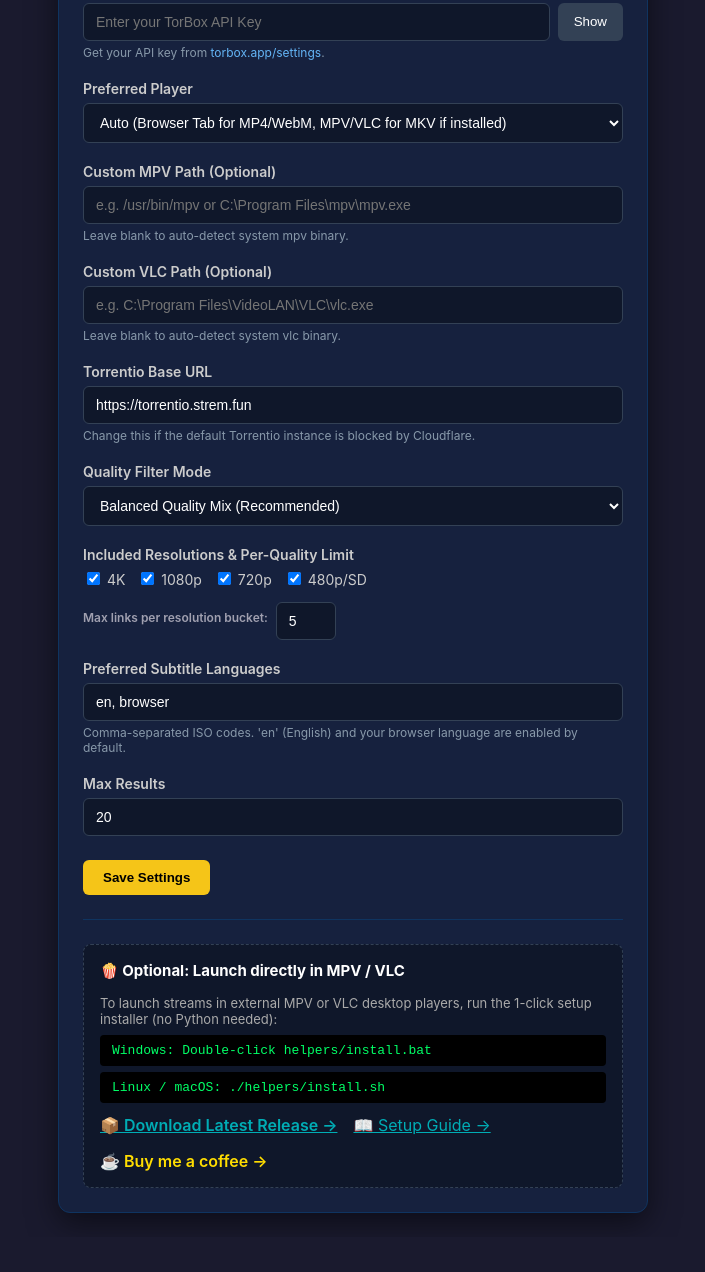
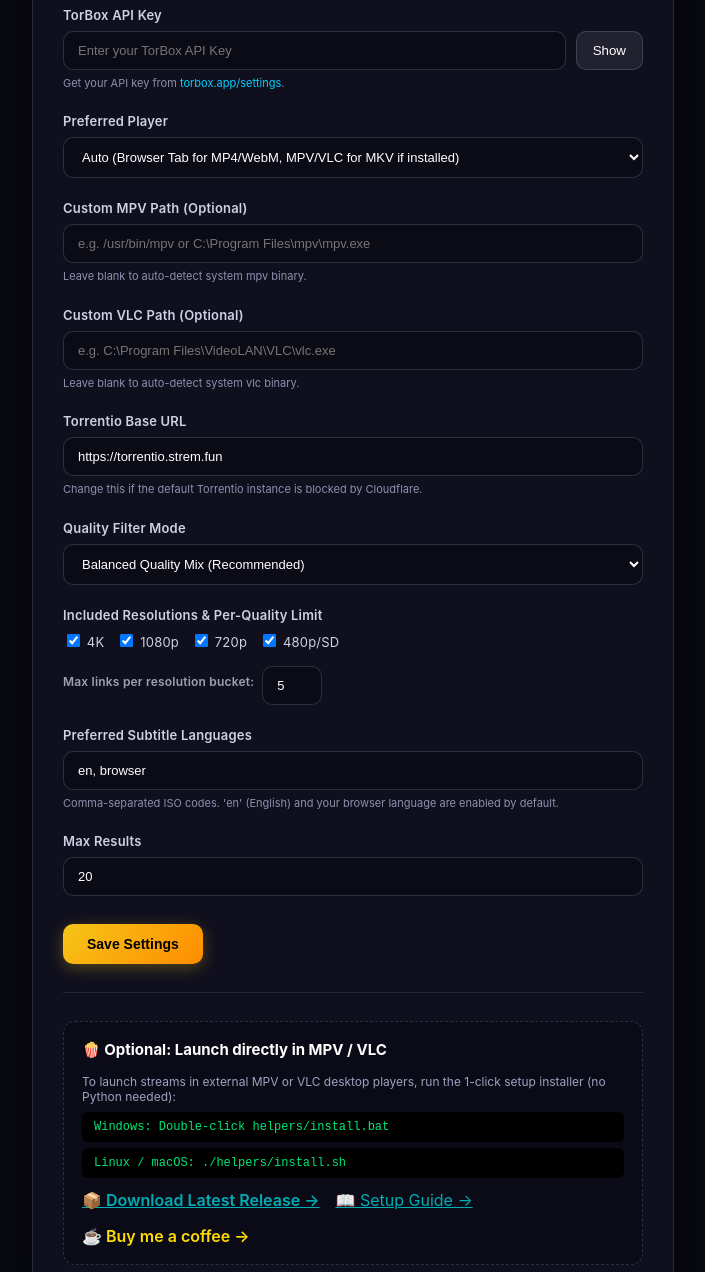
Before and after one commit to flamprakis/torbox-streamer, a browser extension: page extension/options/options.html in a window 1280 px wide. Shown: the part 123-1395 px from the top of the page, without its empty margins (287-992 px from the left). Before the commit the page ends 1360 px from the top, so only its background shows below. Drawn offline with Linux system fonts and the light colour scheme.

Commit message:
feat(ui): implement instant search, media badges, speed controls, PiP, exit button, and glass options theme

```diff
--- a/extension/options/options.css
+++ b/extension/options/options.css
@@ -1,73 +1,91 @@
 body {
-  font-family: -apple-system, BlinkMacSystemFont, "Segoe UI", Roboto, Helvetica, Arial, sans-serif;
-  background-color: #1a1a2e;
-  color: #e0e0e0;
+  font-family: -apple-system, BlinkMacSystemFont, "Segoe UI", Roboto, Oxygen, Ubuntu, Cantarell, sans-serif;
+  background: #090912;
+  color: #e0e0f0;
   margin: 0;
-  padding: 24px;
+  padding: 32px 16px;
   display: flex;
   justify-content: center;
+  align-items: flex-start;
+  min-height: 100vh;
+  box-sizing: border-box;
 }
 
 .container {
   width: 100%;
-  max-width: 540px;
-  background: #16213e;
-  border: 1px solid #0f3460;
-  border-radius: 12px;
-  padding: 24px;
-  box-shadow: 0 10px 30px rgba(0,0,0,0.5);
+  max-width: 580px;
+  background: rgba(18, 18, 32, 0.82);
+  backdrop-filter: blur(20px) saturate(180%);
+  -webkit-backdrop-filter: blur(20px) saturate(180%);
+  border: 1px solid rgba(255, 255, 255, 0.12);
+  border-radius: 18px;
+  padding: 30px;
+  box-shadow: 0 16px 48px rgba(0, 0, 0, 0.6);
 }
 
 h2 {
   margin-top: 0;
   color: #f5c518;
-  font-size: 20px;
-  border-bottom: 1px solid #0f3460;
-  padding-bottom: 12px;
+  font-size: 22px;
+  font-weight: 700;
+  letter-spacing: 0.3px;
+  border-bottom: 1px solid rgba(255, 255, 255, 0.1);
+  padding-bottom: 16px;
+  margin-bottom: 24px;
 }
 
 .field {
-  margin-bottom: 20px;
+  margin-bottom: 22px;
 }
 
 label {
   display: block;
   font-weight: 600;
-  margin-bottom: 6px;
-  font-size: 14px;
-  color: #cccccc;
+  margin-bottom: 8px;
+  font-size: 13px;
+  color: #d0d0e5;
+  letter-spacing: 0.2px;
 }
 
 input[type="text"], input[type="password"], input[type="number"], select {
   width: 100%;
   box-sizing: border-box;
-  padding: 10px 12px;
-  background: #0f172a;
-  border: 1px solid #334155;
-  border-radius: 6px;
+  padding: 11px 14px;
+  background: rgba(10, 10, 20, 0.7);
+  border: 1px solid rgba(255, 255, 255, 0.15);
+  border-radius: 10px;
   color: #ffffff;
-  font-size: 14px;
+  font-size: 13px;
+  outline: none;
+  transition: all 0.15s ease;
 }
 
 input:focus, select:focus {
-  border-color: #f5c518;
-  outline: none;
+  border-color: #00d2ff;
+  background: rgba(15, 15, 30, 0.9);
+  box-shadow: 0 0 12px rgba(0, 210, 255, 0.3);
+}
+
+select option {
+  background: #141424;
+  color: #fff;
 }
 
 .input-row {
   display: flex;
-  gap: 8px;
+  gap: 10px;
 }
 
 small {
   display: block;
-  margin-top: 4px;
-  color: #8899aa;
-  font-size: 12px;
+  margin-top: 6px;
+  color: #9090b0;
+  font-size: 11px;
+  line-height: 1.4;
 }
 
 a {
-  color: #64b5f6;
+  color: #00d2ff;
   text-decoration: none;
 }
 
@@ -78,49 +96,61 @@ a:hover {
 .actions {
   display: flex;
   align-items: center;
-  gap: 12px;
-  margin-top: 24px;
+  gap: 14px;
+  margin-top: 28px;
 }
 
 .btn-prim {
-  background: #f5c518;
+  background: linear-gradient(135deg, #f5c518, #ff8c00);
   color: #000;
-  font-weight: 600;
+  font-weight: 700;
   border: none;
-  padding: 10px 20px;
-  border-radius: 6px;
+  padding: 12px 24px;
+  border-radius: 10px;
   cursor: pointer;
+  font-size: 14px;
+  box-shadow: 0 4px 16px rgba(245, 197, 24, 0.3);
+  transition: all 0.15s ease;
 }
 
 .btn-sec {
-  background: #334155;
+  background: rgba(255, 255, 255, 0.08);
+  border: 1px solid rgba(255, 255, 255, 0.15);
   color: #fff;
-  border: none;
   padding: 10px 16px;
-  border-radius: 6px;
+  border-radius: 10px;
   cursor: pointer;
+  font-weight: 500;
+  transition: all 0.15s ease;
 }
 
-.btn-prim:hover { filter: brightness(1.1); }
-.btn-sec:hover { background: #475569; }
+.btn-prim:hover {
+  transform: translateY(-1px);
+  box-shadow: 0 6px 20px rgba(245, 197, 24, 0.5);
+}
+
+.btn-sec:hover {
+  background: rgba(255, 255, 255, 0.18);
+  border-color: rgba(255, 255, 255, 0.3);
+}
 
 .success {
-  color: #4caf50;
+  color: #00e676;
   font-weight: 600;
-  font-size: 14px;
+  font-size: 13px;
 }
 
 hr {
   border: none;
-  border-top: 1px solid #0f3460;
-  margin: 24px 0;
+  border-top: 1px solid rgba(255, 255, 255, 0.1);
+  margin: 28px 0;
 }
 
 .helper-box {
-  background: #0f172a;
-  border: 1px dashed #334155;
-  border-radius: 8px;
-  padding: 16px;
+  background: rgba(10, 10, 20, 0.6);
+  border: 1px dashed rgba(255, 255, 255, 0.15);
+  border-radius: 12px;
+  padding: 18px;
 }
 
 .helper-box h3 {
@@ -130,17 +160,17 @@ hr {
 }
 
 .helper-box p {
-  font-size: 13px;
-  color: #aaa;
+  font-size: 12px;
+  color: #a0a0c0;
   margin-bottom: 8px;
 }
 
 code {
   display: block;
   background: #000;
-  color: #00ff66;
+  color: #00e676;
   padding: 8px 12px;
-  border-radius: 4px;
+  border-radius: 6px;
   font-family: monospace;
-  font-size: 13px;
+  font-size: 12px;
 }
```
Also changed, not shown: extension/content.js (+68 -1 lines), extension/player/player.css (+7 -0 lines), extension/player/player.html (+19 -1 lines), extension/player/player.js (+28 -0 lines).
